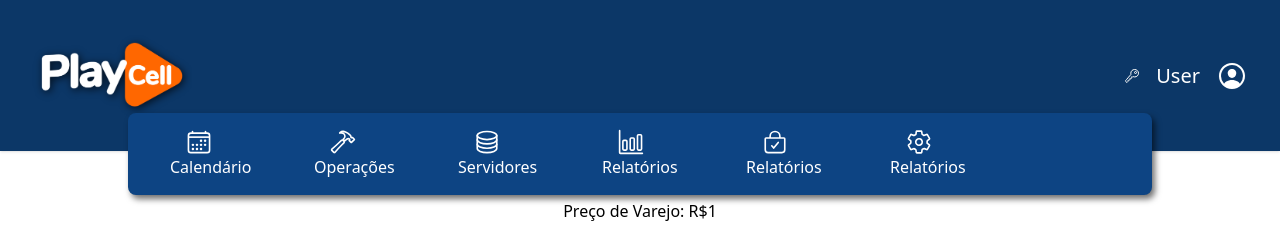
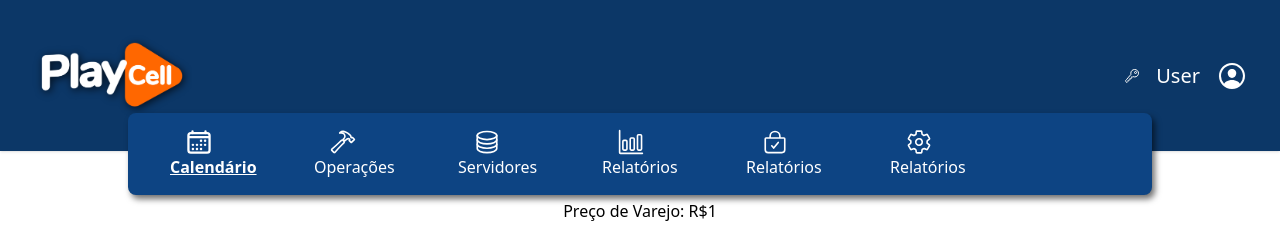
Before and after one commit to TiaguinhoCode/PlayCell, a React (Create React App) app: page / in a window 1280 px wide. In both pictures the pointer is over the link "Calendário". Shown: the top 227 px of the page. Built offline with nearby package versions, Linux system fonts and the light colour scheme.

Commit message:
Adicionando sombra

```diff
--- a/src/styles/tailwind.css
+++ b/src/styles/tailwind.css
@@ -43,7 +43,16 @@
     padding-left: 16px;
 }
 
-#menu .fundo div a span{
+#menu .fundo a:hover,
+#menu .fundo div a span:hover{
+   text-decoration: underline;
+   color: #fff;
+   font-weight: bold;
+   --ionicon-stroke-width: 45px;
+}
+
+
+#menu .fundo div a span {
     display: flex;
     justify-content: center;
     align-items: center;
```
